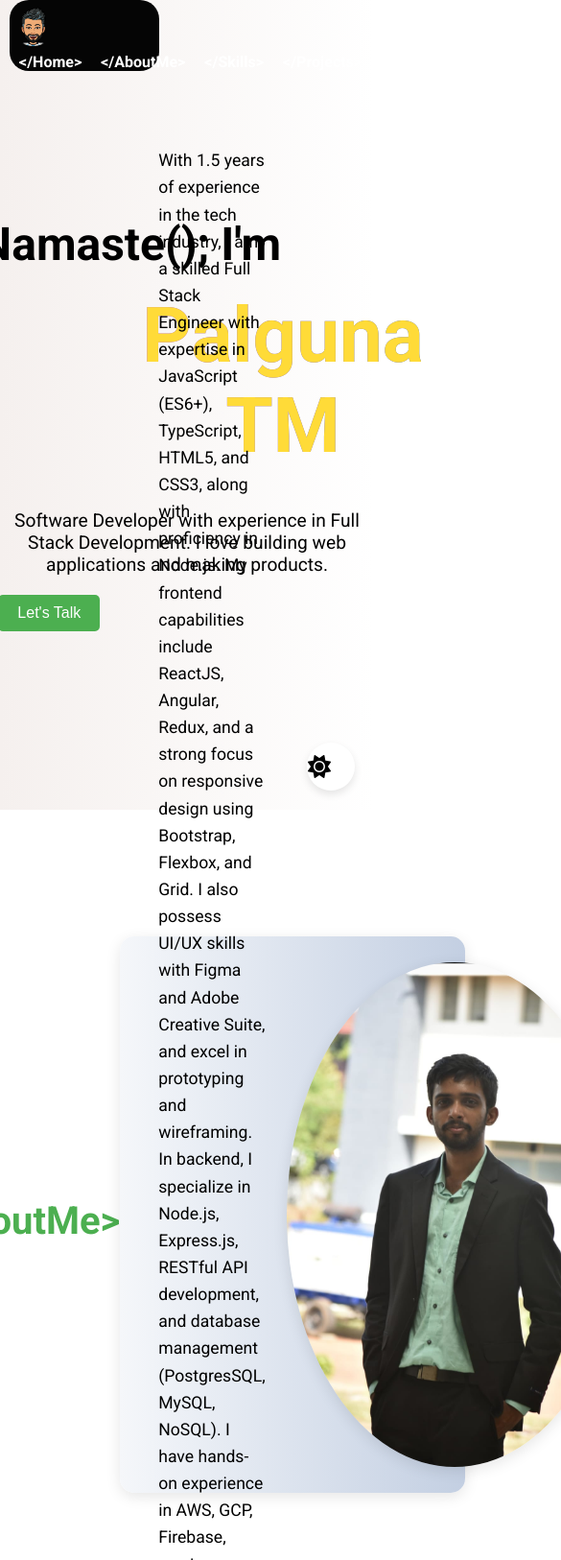
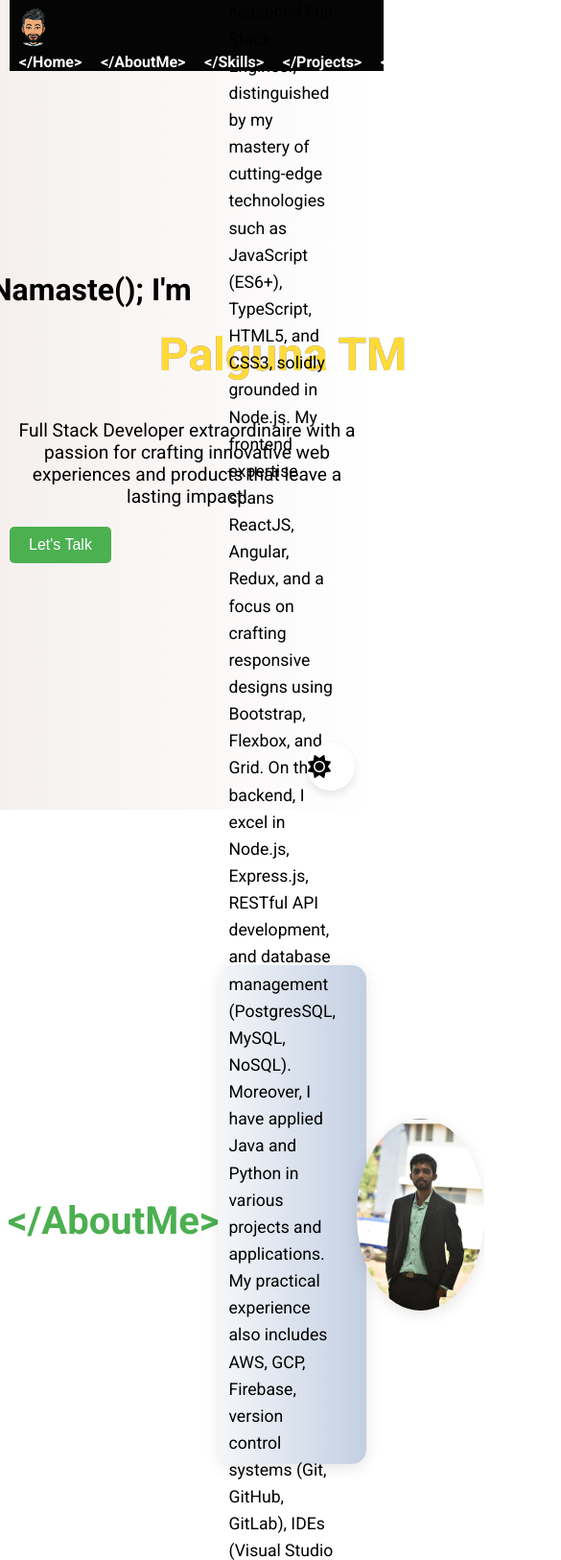
Before and after one commit to palgunatm66/Protfolio, a plain HTML site: page index.html in a window 390 px wide. Shown: the top 1626 px of the page at 96% size, 585 px wide, since content can reach past the window. Drawn offline with Linux system fonts and the light colour scheme.

Commit message:
commit on further changes on 23-07-2024 at 3:52pm

```diff
--- a/index.html
+++ b/index.html
@@ -7,6 +7,7 @@
   <link rel="stylesheet" href="styles.css">
   <link href="https://fonts.googleapis.com/css2?family=Roboto:wght@400;700&display=swap" rel="stylesheet">
   <link rel="stylesheet" href="https://cdnjs.cloudflare.com/ajax/libs/font-awesome/6.0.0-beta3/css/all.min.css">
+  <link rel="icon" href="images/smile looking right.png" type="image/png">
 </head>
 <body>
   <header>
@@ -29,14 +30,14 @@
     <div class="hero-content">
       <h1 class ='hero-title'>Namaste(); I'm</h1>
       <h1 class ='hero-name'>Palguna TM</h1>
-      <p>Software Developer with experience in Full Stack Development. I love building web applications and making products.</p>
-      <button>Let's Talk</button>
+      <p>Full Stack Developer extraordinaire with a passion for crafting innovative web experiences and products that leave a lasting impact!</p>
+      <button onclick="window.location.href='mailto:palgunatm66@gmail.com'">Let's Talk</button>
     </div>
   </section>
   <section id="about" class="section">
     <h2>&#60;/AboutMe&#62;</h2>
     <div class="about-container">
-      <p>With 1.5 years of experience in the tech industry, I am a skilled Full Stack Engineer with expertise in JavaScript (ES6+), TypeScript, HTML5, and CSS3, along with proficiency in Node.js. My frontend capabilities include ReactJS, Angular, Redux, and a strong focus on responsive design using Bootstrap, Flexbox, and Grid. I also possess UI/UX skills with Figma and Adobe Creative Suite, and excel in prototyping and wireframing. In backend, I specialize in Node.js, Express.js, RESTful API development, and database management (PostgresSQL, MySQL, NoSQL). I have hands-on experience in AWS, GCP, Firebase, version control (Git, GitHub, GitLab), IDEs (Visual Studio Code), and testing frameworks (Jest, Enzyme/React Testing Library). Committed to adhering to design and development best practices, I prioritize performance optimization, accessibility standards, and fundamental SEO principles.</p>
+      <p>Throughout my 1.5-year tenure in the tech industry, I have matured into a seasoned Full Stack Engineer, distinguished by my mastery of cutting-edge technologies such as JavaScript (ES6+), TypeScript, HTML5, and CSS3, solidly grounded in Node.js. My frontend expertise spans ReactJS, Angular, Redux, and a focus on crafting responsive designs using Bootstrap, Flexbox, and Grid. On the backend, I excel in Node.js, Express.js, RESTful API development, and database management (PostgresSQL, MySQL, NoSQL). Moreover, I have applied Java and Python in various projects and applications. My practical experience also includes AWS, GCP, Firebase, version control systems (Git, GitHub, GitLab), IDEs (Visual Studio Code), and testing frameworks (Jest, Enzyme/React Testing Library). Furthermore, I possess expertise in Docker, Kafka, Kubernetes, and Jenkins, ensuring the efficient deployment, scaling, and management of applications. Committed to maintaining the highest standards of design and development, I prioritize performance optimization, accessibility standards, and fundamental SEO principles to ensure a seamless user experience.</p>
       <img src="images/profile_image.jpg" alt="Profile Image" class="profile-image">
     </div>
   </section>
--- a/styles.css
+++ b/styles.css
@@ -35,7 +35,7 @@ header {
 .navbar {
   position: fixed;
   top: 10px; /* Added gap from top */
-  width: 40%;
+  width: 50vw; /* Adjusted width to be dynamic based on viewport width */
   transition: top 0.3s;
   background-color: #000000fa;
   z-index: 1000;
@@ -43,7 +43,6 @@ header {
   margin-left: 10px;
   border-radius: 20px; /* Added rounded edges */
 }
-
 .navbar .logo {
   display: inline-block;
   vertical-align: middle;
@@ -462,3 +461,45 @@ body.dark-mode {
 .contact-item a:hover {
   text-decoration: underline;
 }
+
+/* For tablets and larger screens */
+@media (min-width: 768px) {
+  .navbar {
+    width: 70vw;
+  }
+  .hero-content {
+    max-width: 800px;
+  }
+  .about-container, .skills-container, .contact-container {
+    width: 90%;
+  }
+}
+
+/* For mobile devices */
+@media (max-width: 767px) {
+  .navbar {
+    width: 100vw;
+    top: 0;
+    border-radius: 0;
+  }
+  .hero-content {
+    padding: 10px;
+  }
+  .about-container, .skills-container, .contact-container {
+    width: 100%;
+    padding: 10px;
+  }
+  .skills-container {
+    grid-template-columns: repeat(2, 1fr);
+  }
+  .hero-title {
+    font-size: 2rem;
+  }
+  .hero-name {
+    font-size: 3rem;
+  }
+  .profile-image {
+    max-width: 100%;
+    height: auto;
+  }
+}
```
